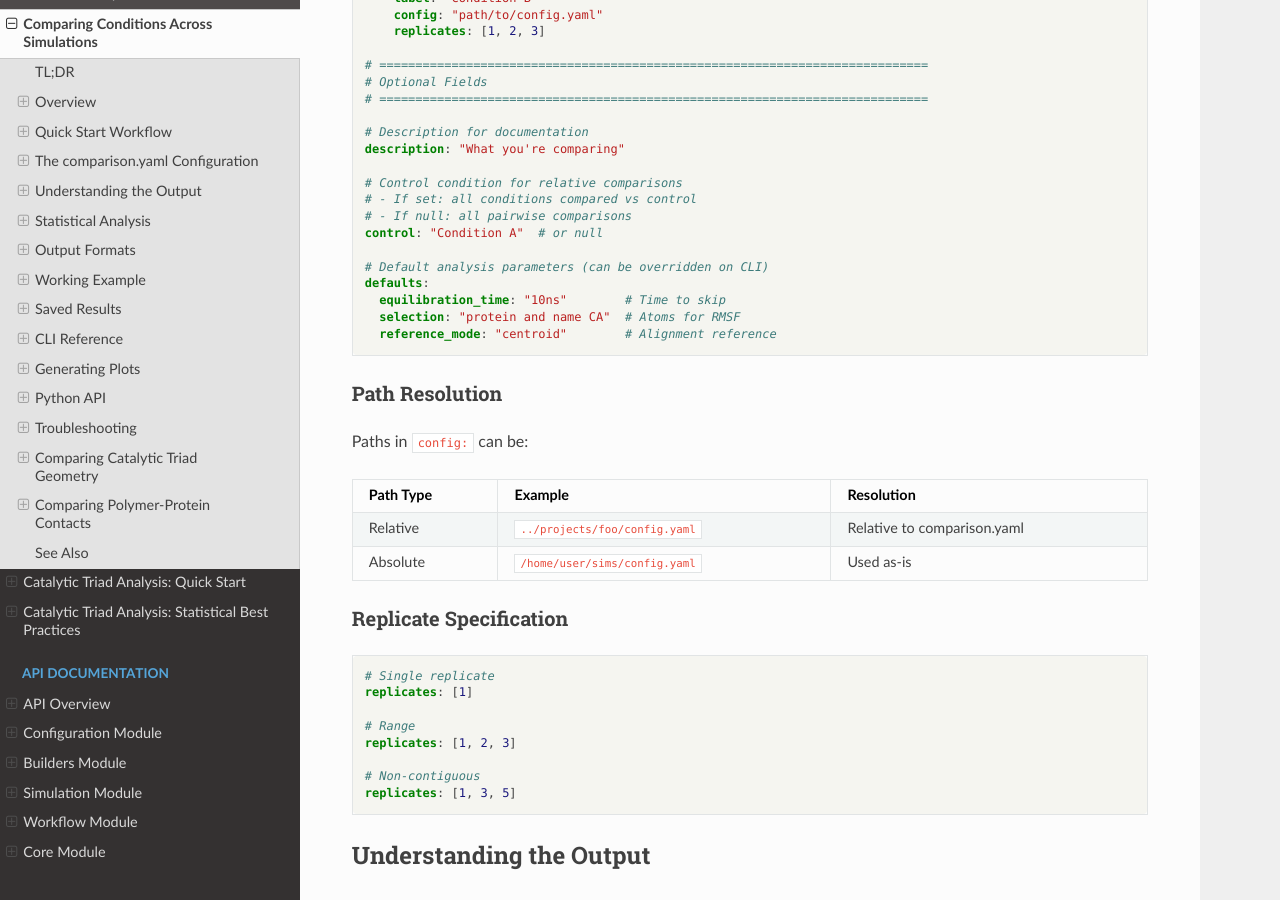
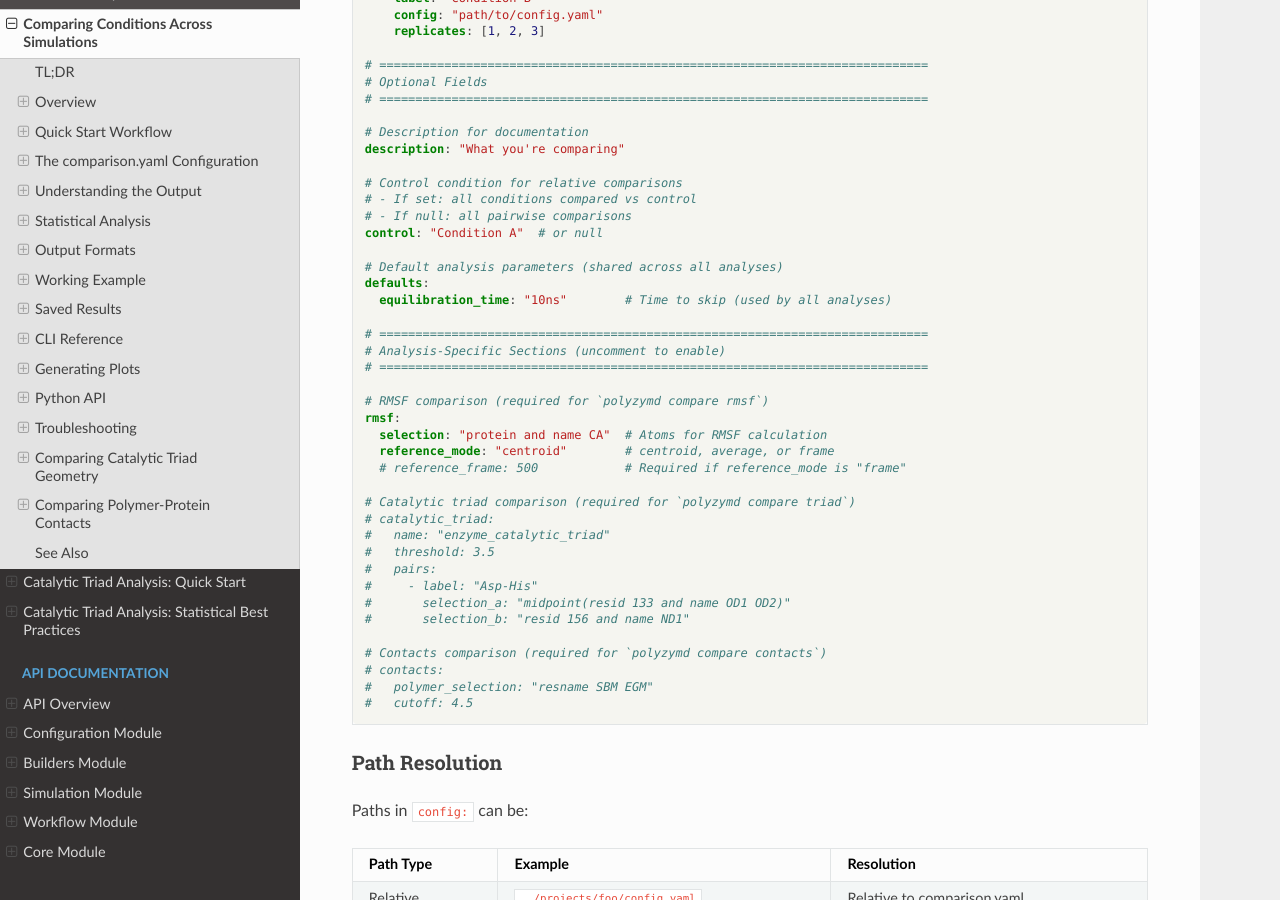
Before and after one commit to joelaforet/polyzymd, a Sphinx documentation site: the page built from docs/source/tutorials/analysis_compare_conditions.md, in a window 1280 px wide and 900 px high, scrolled down 3207 px. Built offline with Sphinx 7.4.7 and the Read the Docs theme 3.1.0, drawn with Linux system fonts in a browser that asks for light colours; some of the changed text lies outside the part shown.

Commit message:
Update documentation for new rmsf: section schema
- Update Full Schema Reference with rmsf: section example
- Update YAML examples to show rmsf: instead of defaults.selection
- Update Python API examples with new RMSFComparator signature
- Update CLI reference with --override flag and new options

````diff
--- a/docs/source/tutorials/analysis_compare_conditions.md
+++ b/docs/source/tutorials/analysis_compare_conditions.md
@@ -166,11 +166,33 @@ description: "What you're comparing"
 # - If null: all pairwise comparisons
 control: "Condition A"  # or null
 
-# Default analysis parameters (can be overridden on CLI)
+# Default analysis parameters (shared across all analyses)
 defaults:
-  equilibration_time: "10ns"        # Time to skip
-  selection: "protein and name CA"  # Atoms for RMSF
-  reference_mode: "centroid"        # Alignment reference
+  equilibration_time: "10ns"        # Time to skip (used by all analyses)
+
+# ============================================================================
+# Analysis-Specific Sections (uncomment to enable)
+# ============================================================================
+
+# RMSF comparison (required for `polyzymd compare rmsf`)
+rmsf:
+  selection: "protein and name CA"  # Atoms for RMSF calculation
+  reference_mode: "centroid"        # centroid, average, or frame
+  # reference_frame: 500            # Required if reference_mode is "frame"
+
+# Catalytic triad comparison (required for `polyzymd compare triad`)
+# catalytic_triad:
+#   name: "enzyme_catalytic_triad"
+#   threshold: 3.5
+#   pairs:
+#     - label: "Asp-His"
+#       selection_a: "midpoint(resid 133 and name OD1 OD2)"
+#       selection_b: "resid 156 and name ND1"
+
+# Contacts comparison (required for `polyzymd compare contacts`)
+# contacts:
+#   polymer_selection: "resname SBM EGM"
+#   cutoff: 4.5
 ```
 
 ### Path Resolution
@@ -572,11 +594,15 @@ three visualizations in a single figure with labeled panels (A, B, C).
 ```python
 from polyzymd.compare import ComparisonConfig, RMSFComparator
 
-# Load configuration
+# Load configuration (must have rmsf: section)
 config = ComparisonConfig.from_yaml("comparison.yaml")
 
 # Run comparison
-comparator = RMSFComparator(config, equilibration="10ns")
+comparator = RMSFComparator(
+    config=config,
+    rmsf_config=config.rmsf,
+    equilibration="10ns",
+)
 result = comparator.compare()
 
 # Access results
````
Also changed, not shown: docs/source/tutorials/analysis_rmsf_quickstart.md (+10 -2 lines), docs/source/tutorials/cli_reference.md (+11 -2 lines).
